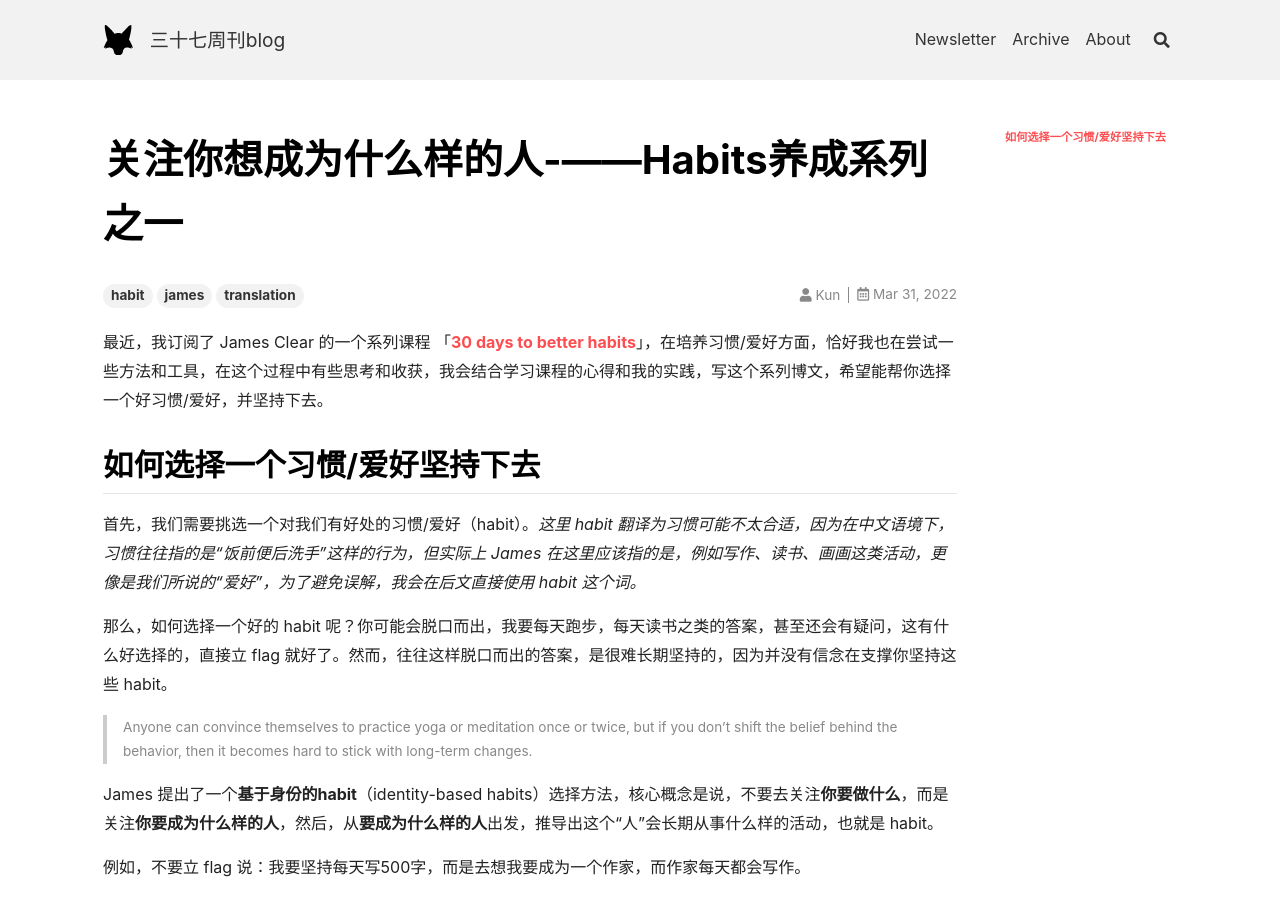
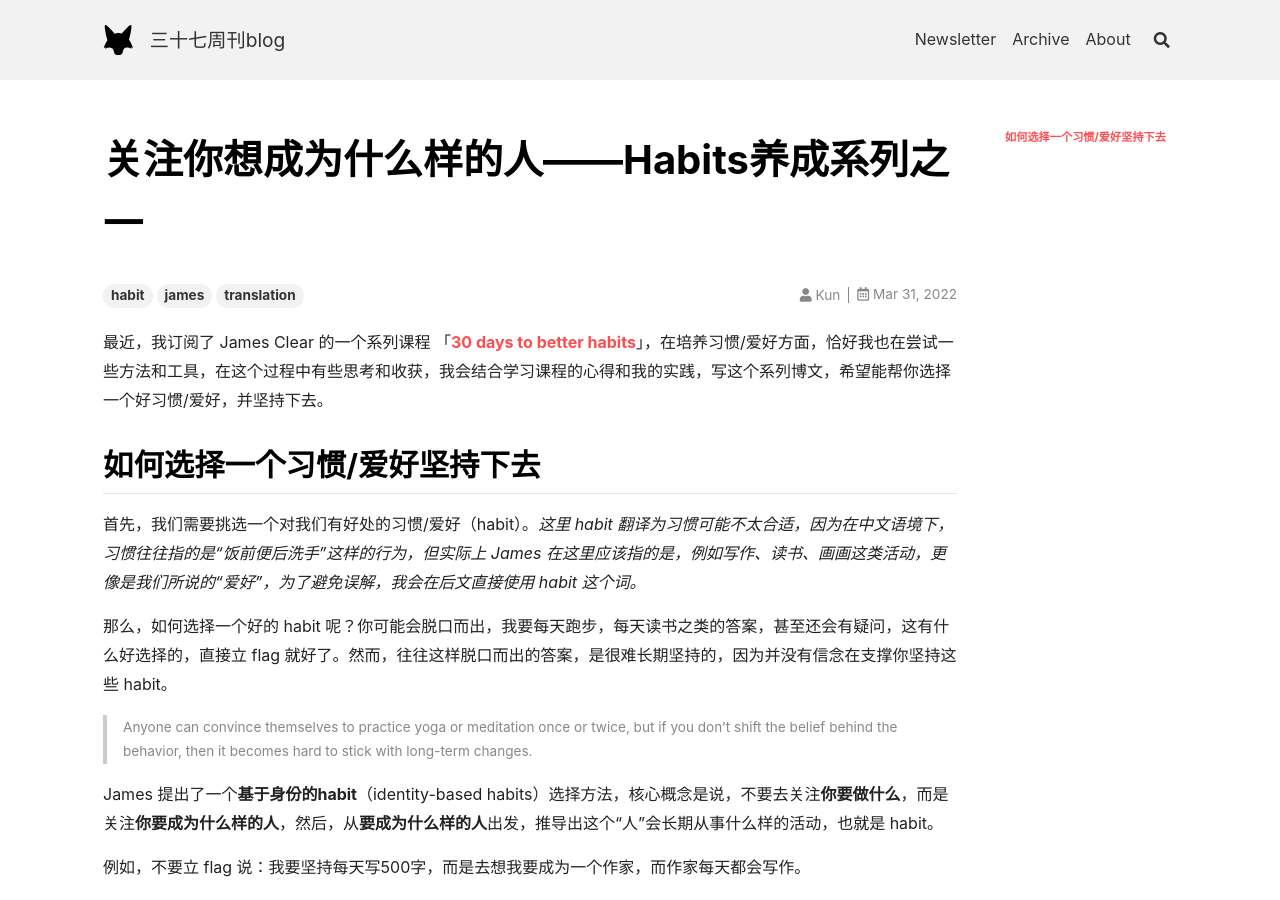
Before and after one commit to 302sk/302sk.github.io, a Jekyll site: the page built from _posts/2022-03-31-30-days-to-better-habit-1.md, in a window 1280 px wide and 900 px high. Built offline with Jekyll 4.4.1, drawn with Linux system fonts in a browser that asks for light colours; nearby versions of some CDN libraries; comment, search, counter and statistics services are not loaded.

```diff
--- a/_posts/2022-03-31-30-days-to-better-habit-1.md
+++ b/_posts/2022-03-31-30-days-to-better-habit-1.md
@@ -1,6 +1,6 @@
 ---
 published: true
-title: 关注你想成为什么样的人-——Habits养成系列之一
+title: 关注你想成为什么样的人——Habits养成系列之一
 tags: habit james translation
 author: kun
 comments: true
```
